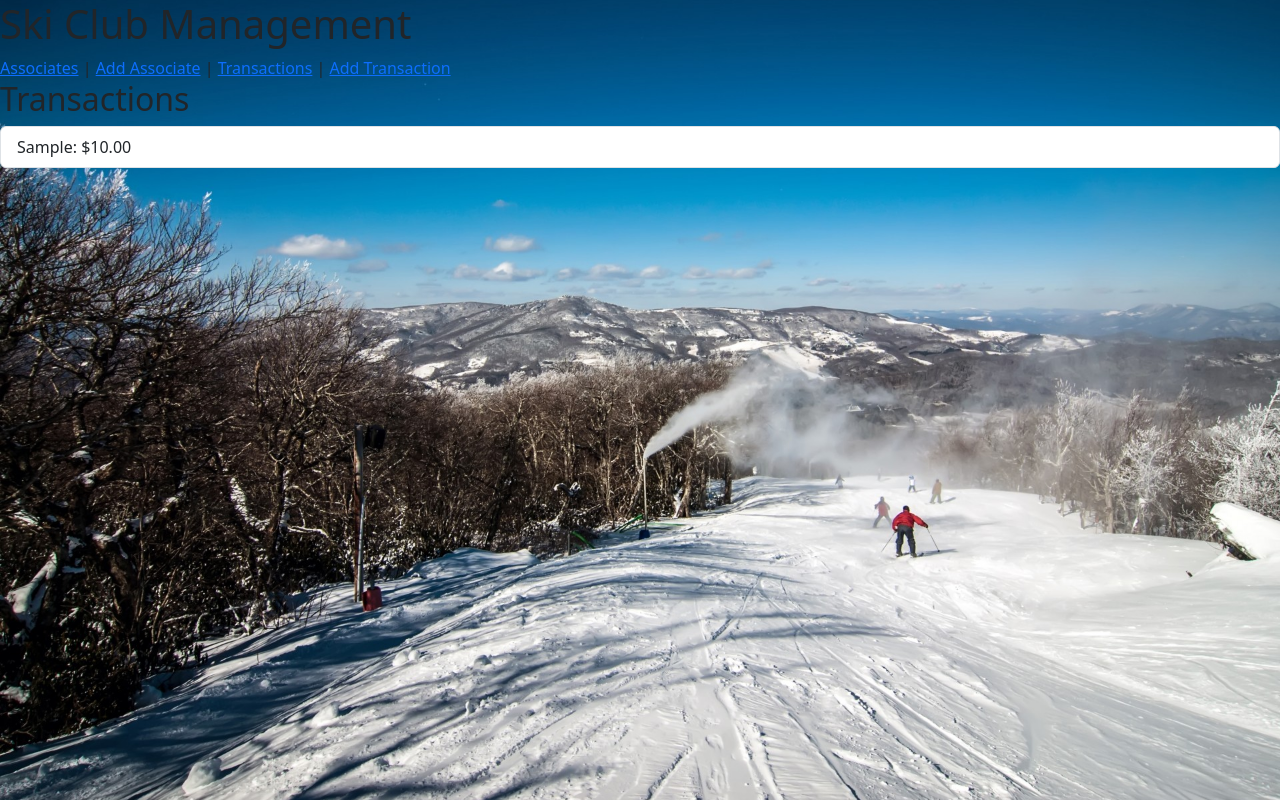
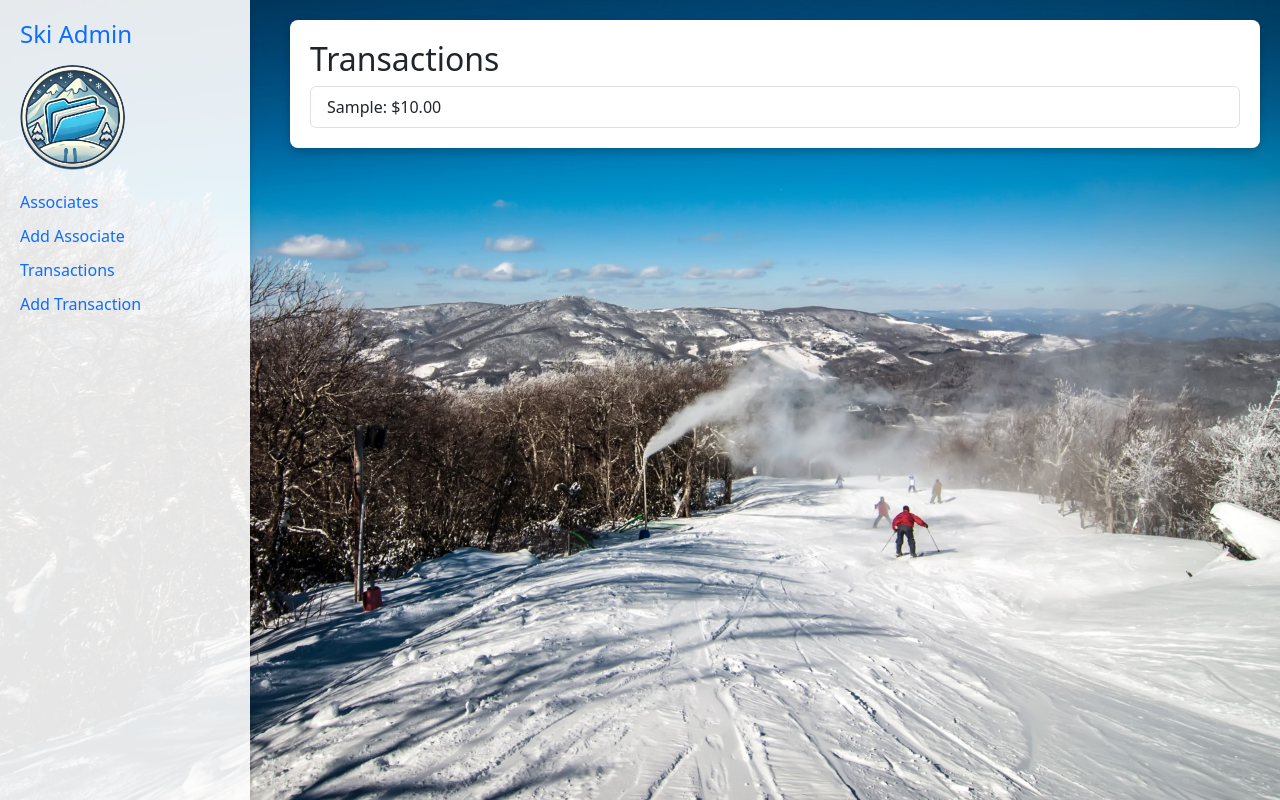
Before and after one commit to nevarsin/skiadmin, a Django app: page /transactions/ in a window 1280 px wide. Run offline with Django 5.2, Linux system fonts and the light colour scheme; tables that the repository leaves empty hold one stand-in row (values such as "Sample post").

Commit message:
Created base view, added fields in associate listing, some logic on expiration date

```diff
--- a/app/settings.py
+++ b/app/settings.py
@@ -129,6 +129,7 @@ USE_TZ = True
 # https://docs.djangoproject.com/en/5.1/howto/static-files/
 
 STATIC_URL = 'static/'
+STATIC_ROOT = 'static/'
 
 # Default primary key field type
 # https://docs.djangoproject.com/en/5.1/ref/settings/#default-auto-field
--- a/associates/forms.py
+++ b/associates/forms.py
@@ -5,7 +5,7 @@ class AssociateForm(forms.ModelForm):
     class Meta:
         model = Associate
         fields = '__all__'
-        exclude = ['member','membership_number', 'renewal_date']
+        exclude = ['member','membership_number', 'renewal_date','expiration_date']
         widgets = {
             'birth_date': forms.DateInput(attrs={
                 'class': 'form-control',
--- a/associates/templates/associates/add.html
+++ b/associates/templates/associates/add.html
@@ -31,7 +31,7 @@
                 </div>
 
                 <div class="d-flex justify-content-between">
-                    <a href="{% url 'associate_list' %}" class="btn btn-outline-secondary">Cancel</a>
+                    <a href="{% url 'associates_list' %}" class="btn btn-outline-secondary">Cancel</a>
                     <button type="submit" class="btn btn-primary">Save Associate</button>
                 </div>
             </form>
--- a/associates/urls.py
+++ b/associates/urls.py
@@ -2,8 +2,8 @@ from django.urls import path
 from . import views
 
 urlpatterns = [
-    path("", views.associate_list, name="associate_list"),
-    path("<int:pk>/", views.associate_detail, name="associate_detail"),
+    path("", views.associate_list, name="associates_list"),
+    path("<int:pk>/", views.associate_detail, name="associates_detail"),
     path("add/", views.add_associate, name="add_associate"),
     path("delete/<int:pk>/", views.delete_associate, name="delete_associate"),
 ]
--- a/templates/base.html
+++ b/templates/base.html
@@ -1,4 +1,3 @@
-
 {% load static %}
 <!DOCTYPE html>
 <html lang="en">
@@ -9,45 +8,110 @@
     <title>{% block title %}Ski Club Management{% endblock %}</title>
     <link rel="stylesheet" href="https://cdn.jsdelivr.net/npm/bootstrap@5.3.0-alpha1/dist/css/bootstrap.min.css" />
     <style>
-        .form-label {
-            font-weight: bold;
+        /* Styling the body with the background image */
+        body {
+            background-image: url("{% static 'images/background.jpg' %}");
+            background-size: cover;
+            background-position: center center;
+            background-attachment: fixed;
         }
 
-        .form-text {
-            color: #0d6efd; /* Bootstrap's primary blue */
+        /* Styling the navigation sidebar */
+        .sidebar {
+            position: fixed;
+            top: 0;
+            left: 0;
+            width: 250px;
+            height: 100vh;
+            background-color: rgba(255, 255, 255, 0.9);
+            padding: 20px;
+            box-shadow: 2px 0 5px rgba(0, 0, 0, 0.1);
         }
 
-        .btn-primary {
-            background-color: #0d6efd;
-            border-color: #0d6efd;
+        .sidebar h4 {
+            font-size: 1.5rem;
+            color: #0d6efd; /* Bootstrap primary color */
+            margin-bottom: 1rem;
         }
 
-        .btn-primary:hover {
-            background-color: #084298;
-            border-color: #084298;
+        .sidebar img {
+            max-width: 50%;
+            height: auto;
+            margin-bottom: 20px;
+            border-radius: 50%; /* Optional: If the logo is round */
         }
 
-        body {
-            background-image: url("{% static 'images/background.jpg' %}");
-            background-size: cover; /* Cover the entire page */
-            background-position: center center; /* Center the image */
-            background-attachment: fixed; /* Keep the image fixed during scroll */
+        .sidebar ul {
+            padding: 0;
+            list-style: none;
+        }
+
+        .sidebar ul li {
+            margin-bottom: 10px;
+        }
+
+        .sidebar ul li a {
+            color: #0d6efd;
+            text-decoration: none;
+            font-size: 1rem;
+        }
+
+        .sidebar ul li a:hover {
+            text-decoration: underline;
+        }
+
+        /* Styling the main content section */
+        .content {
+            margin-left: 270px;
+            padding: 20px;
+        }
+
+        .content-wrapper {
+            background-color: white;
+            padding: 20px;
+            border-radius: 8px;
+            box-shadow: 0 4px 10px rgba(0, 0, 0, 0.2);
+        }
+
+        /* Styling messages */
+        .messages .message {
+            padding: 10px;
+            border-radius: 5px;
+            margin-bottom: 10px;
+        }
+
+        .messages .message.error {
+            background-color: #f8d7da;
+            color: #842029;
+        }
+
+        .messages .message.success {
+            background-color: #d4edda;
+            color: #155724;
         }
     </style>
 </head>
 
 <body>
-    <header>
-        <h1>Ski Club Management</h1>
-        <nav>
-            <a href="/associates/">Associates</a> |
-            <a href="/associates/add/">Add Associate</a> |
-            <a href="/transactions/">Transactions</a> |
-            <a href="/transactions/add/">Add Transaction</a>
-        </nav>
-    </header>
-    <main>
-        {% block content %}{% endblock %}
+    <!-- Sidebar Navigation -->
+    <div class="sidebar">
+        <h4>Ski Admin</h4>
+        <img src="{% static 'images/logo.png' %}" />
+        <ul>
+            <li><a href="/associates/">Associates</a></li>
+            <li><a href="/associates/add/">Add Associate</a></li>
+            <li><a href="/transactions/">Transactions</a></li>
+            <li><a href="/transactions/add/">Add Transaction</a></li>
+        </ul>
+    </div>
+
+    <!-- Main Content -->
+    <div class="content">
+        <div class="content-wrapper">
+            {% block content %}
+            {% endblock %}
+
+            <!-- Messages Section -->
             {% if messages %}
             <div class="messages">
                 {% for message in messages %}
@@ -55,7 +119,8 @@
                 {% endfor %}
             </div>
             {% endif %}
-    </main>
+        </div>
+    </div>
 </body>
 
 </html>
```
Also changed, not shown: associates/models.py (+10 -1 lines), associates/templates/associates/list.html (+13 -3 lines), associates/views.py (+2 -7 lines), associates/static/images/background.jpg (renamed from app/static/images/background.jpg), associates/static/images/logo.png (added). Lines whose indentation alone changed are shown as unchanged.
